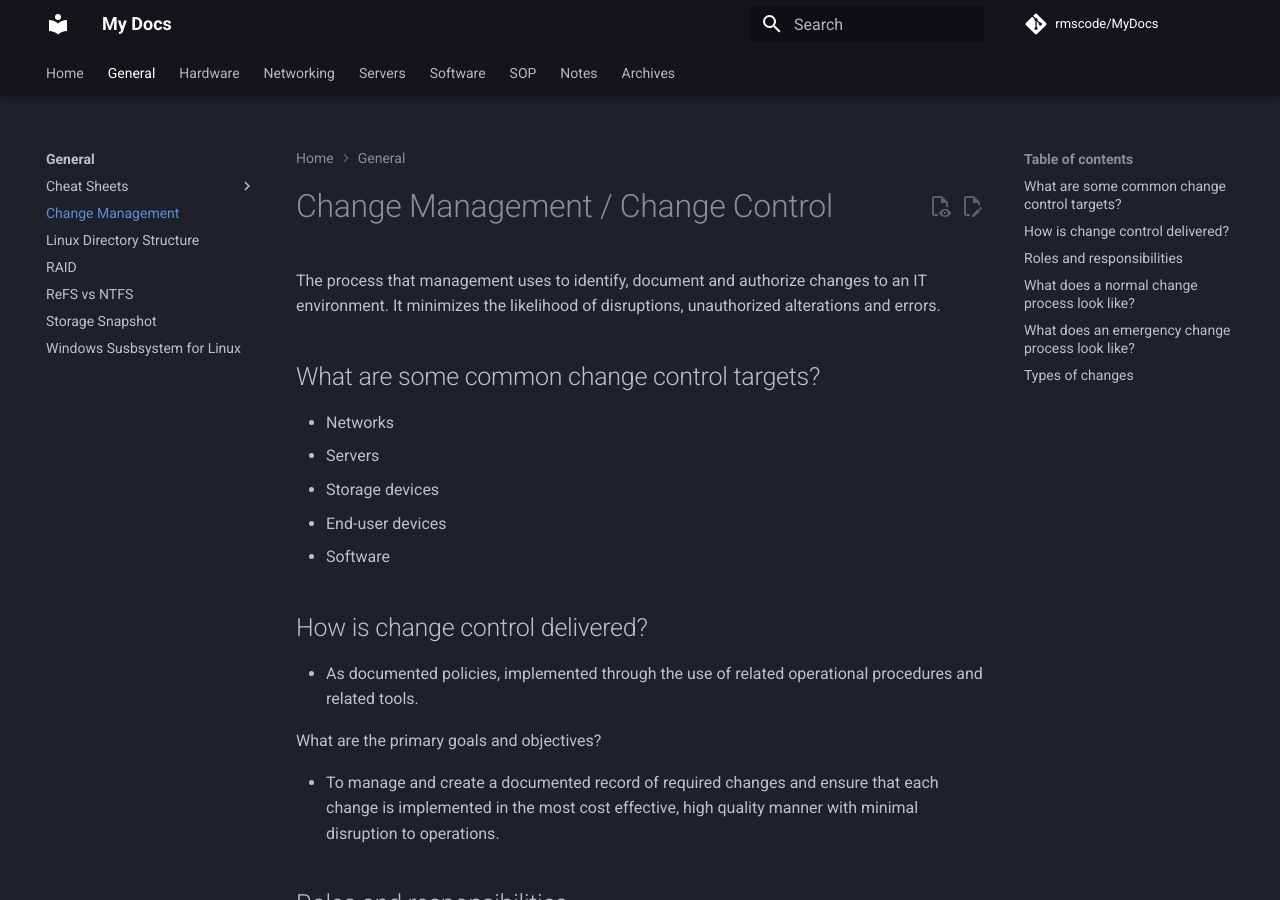
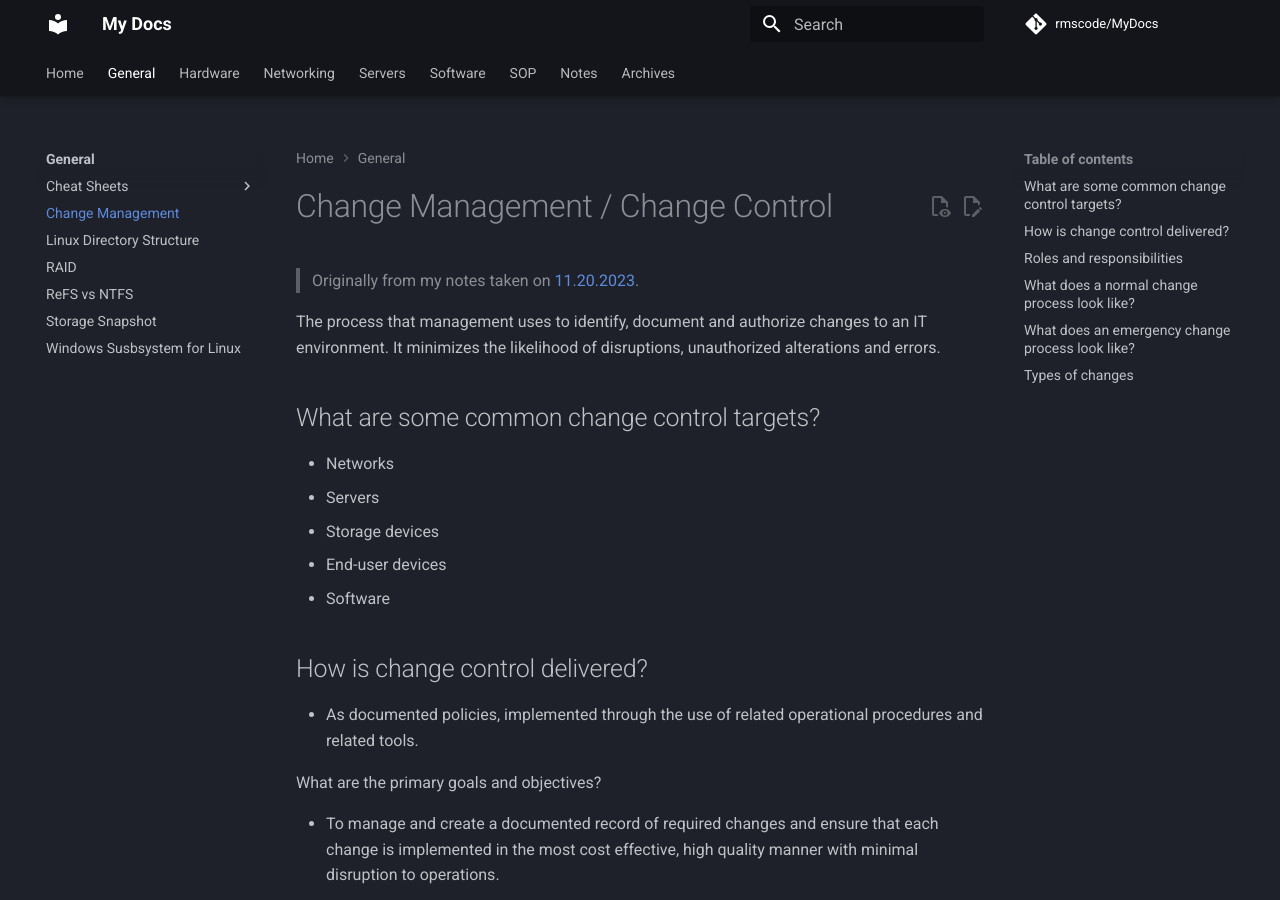
Before and after one commit to rmscode/binary-garden, an MkDocs documentation site: the page built from docs/general/change-management.md, in a window 1280 px wide and 900 px high. Built offline with MkDocs 1.6.1 and Material for MkDocs 9.7.7, drawn with Linux system fonts in a browser that asks for light colours; comment, search, counter and statistics services are not loaded.

Commit message:
Update change-management.md

```diff
--- a/docs/general/change-management.md
+++ b/docs/general/change-management.md
@@ -1,4 +1,6 @@
 # Change Management / Change Control
+
+> Originally from my notes taken on [11.20.2023](../notes/2023.md#m-11202023).
 
 The process that management uses to identify, document and authorize changes to an IT environment. It minimizes the likelihood of disruptions, unauthorized alterations and errors.
 
```
